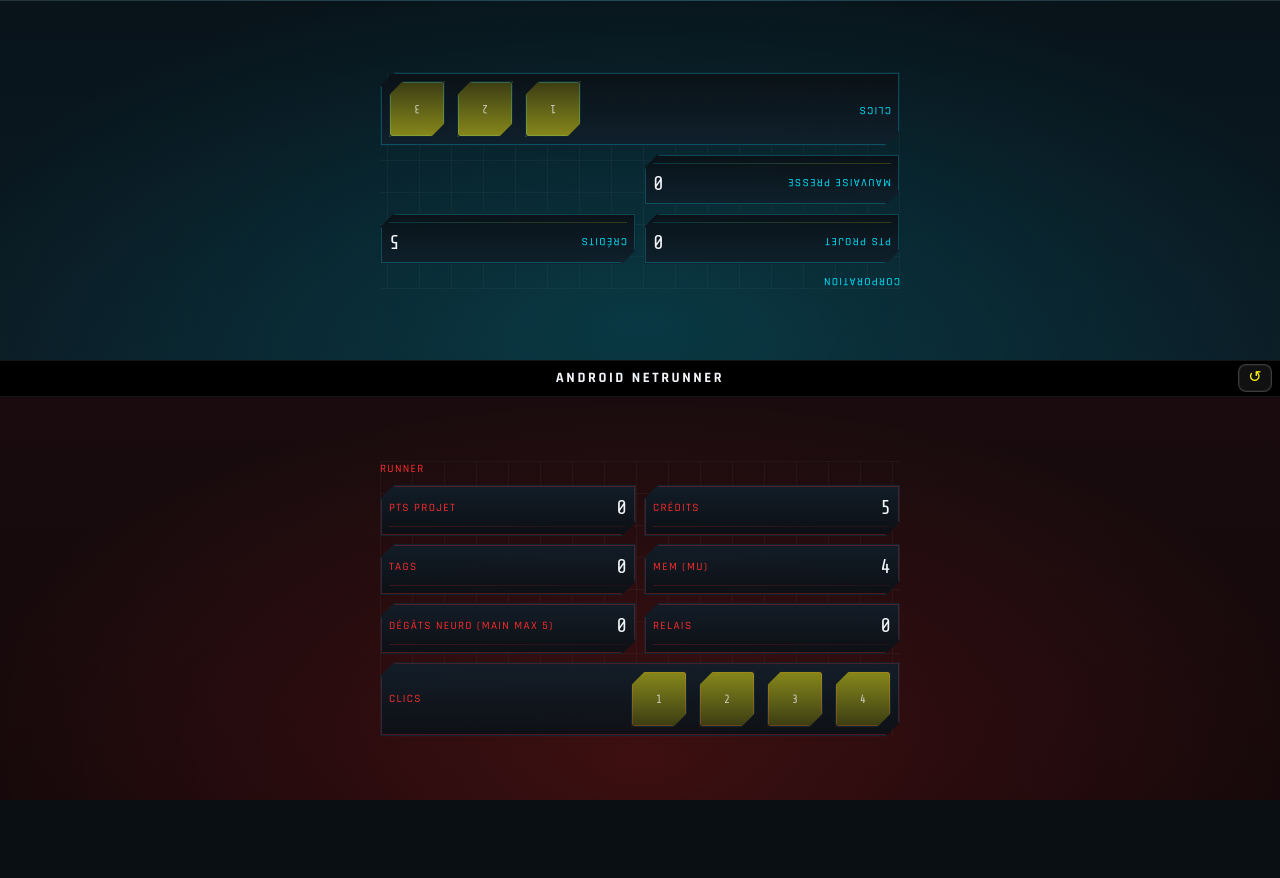
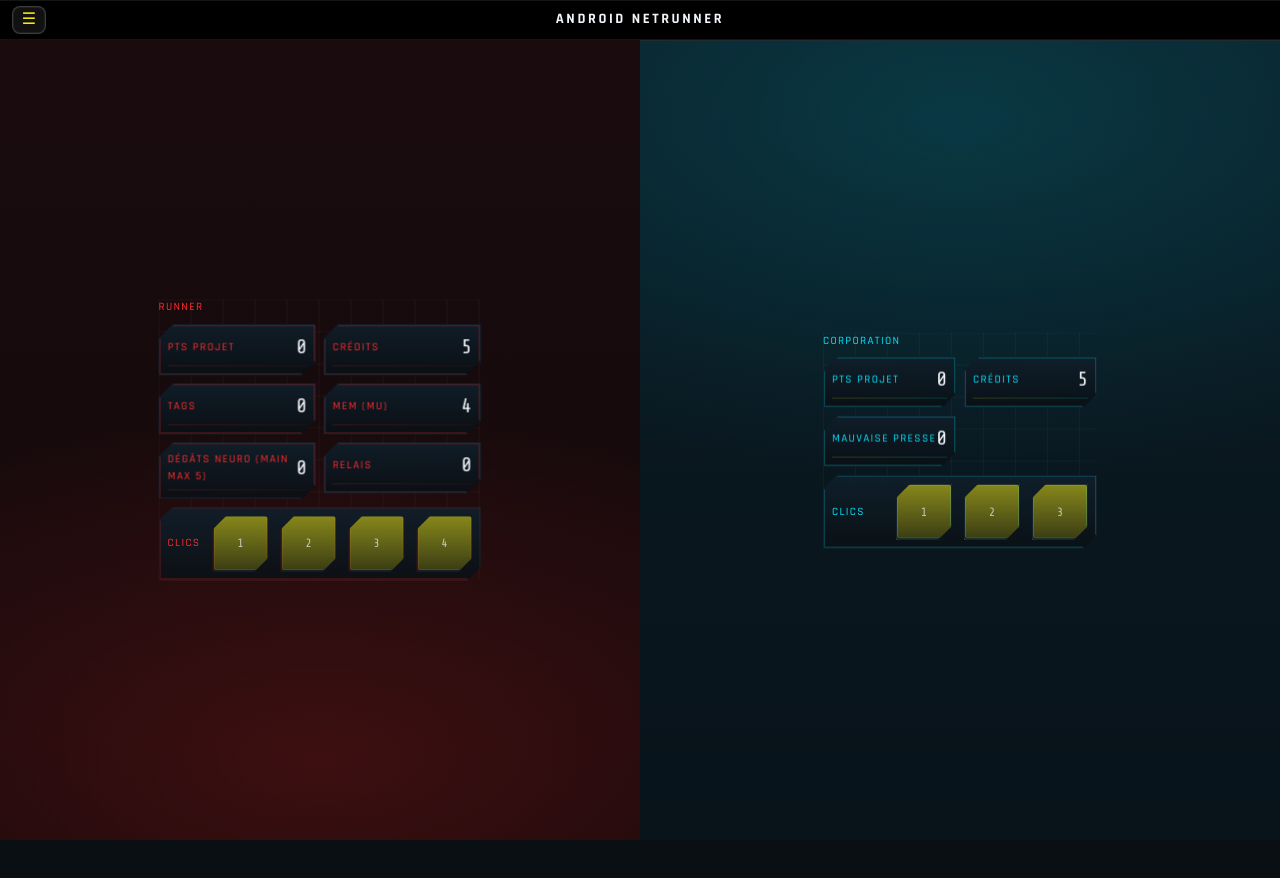
Before and after one commit to plik-bastien/appnetrunner, a Vue app: page / in a window 1280 px wide. Shown: the top 878 px of the page. Before the commit the page ends 800 px from the top, so only its background shows below. Built offline with nearby package versions, Linux system fonts and the light colour scheme.

Commit message:
with interverse

```diff
--- a/src/App.vue
+++ b/src/App.vue
@@ -1,5 +1,6 @@
 <script lang="ts" setup>
-import { ref } from 'vue'
+import { ref, onMounted } from 'vue'
+
 import SideBoard from './components/SideBoard.vue'
 import ConfirmModal from './components/ConfirmModal.vue'
 import SplashScreen from './components/SplashScreen.vue'
@@ -7,33 +8,86 @@
 const g = useGameStore()
 const askReset = ref(false)
 function doReset(){ g.reset(); askReset.value = false }
+
+const menuOpen = ref(false)
+const confirmReset = ref(false)
+const isSwapped = ref(false)
+onMounted(()=>{ isSwapped.value = localStorage.getItem('nr-swap')==='1' })
+function toggleSwap(){ isSwapped.value = !isSwapped.value; localStorage.setItem('nr-swap', isSwapped.value?'1':'0'); menuOpen.value=false }
+function openReset(){ menuOpen.value=false; confirmReset.value=true }
+
 </script>
 
 <template>
   <SplashScreen :once-per-session="false" />
-  <main class="main-screen relative">
-    <section class="half-corp border-b border-white/10 rotate-180 bg-corp-skin theme-corp">
+  <main class="main-screen relative" :class="{ 'is-swapped': isSwapped }">
+
+    <template v-if="!isSwapped">
+      <!-- Runner first (left in landscape) -->
+      <section class="half-runner bg-runner-skin theme-runner">
         <div class="section-inner">
+          <div class="rotor-wrap">
+            <div class="rotor rotor--runner">
               <div class="side-wrap">
-          <SideBoard side="corp"/>
+                <SideBoard side="runner"/>
+              </div>
+            </div>
           </div>
         </div>
       </section>
 
       <div class="mid-banner">
+        <div class="mid-banner__gear">
+          <button class="mid-banner__btn" @click="menuOpen = true" aria-label="Menu">☰</button>
+        </div>
         <div class="mid-banner__title">Android Netrunner</div>
-      <div class="mid-banner__reset">
-        <button class="mid-banner__btn" @click="askReset = true" aria-label="Réinitialiser la partie">↺</button>
       </div>
+
+      <section class="half-corp bg-corp-skin theme-corp border-t border-white/10">
+        <div class="section-inner">
+          <div class="rotor-wrap">
+            <div class="rotor rotor--corp">
+              <div class="side-wrap">
+                <SideBoard side="corp"/>
+              </div>
+            </div>
+          </div>
+        </div>
+      </section>
+    </template>
+    <template v-else>
+      <!-- Corpo first (left in landscape) -->
+      <section class="half-corp bg-corp-skin theme-corp border-t border-white/10">
+        <div class="section-inner">
+          <div class="rotor-wrap">
+            <div class="rotor rotor--corp">
+              <div class="side-wrap">
+                <SideBoard side="corp"/>
+              </div>
+            </div>
+          </div>
+        </div>
+      </section>
+
+      <div class="mid-banner">
+        <div class="mid-banner__gear">
+          <button class="mid-banner__btn" @click="menuOpen = true" aria-label="Menu">☰</button>
+        </div>
+        <div class="mid-banner__title">Android Netrunner</div>
       </div>
 
       <section class="half-runner bg-runner-skin theme-runner">
         <div class="section-inner">
+          <div class="rotor-wrap">
+            <div class="rotor rotor--runner">
               <div class="side-wrap">
                 <SideBoard side="runner"/>
               </div>
             </div>
+          </div>
+        </div>
       </section>
+    </template>
 
 <ConfirmModal
       :open="askReset"
@@ -42,5 +96,27 @@
       @confirm="doReset"
       @cancel="askReset=false"
     />
+
+    <div v-if="menuOpen" class="fixed inset-0 z-50 flex items-center justify-center">
+      <div class="fixed inset-0 bg-black/70" @click="menuOpen=false"></div>
+      <div class="cp-panel relative mx-4 w-full max-w-sm p-4 z-10">
+        <header class="mb-3 flex items-center justify-between">
+          <h3 class="cp-title">Menu</h3>
+          <button class="cp-panel px-2 py-1" @click="menuOpen=false">Fermer</button>
+        </header>
+        <div class="space-y-2">
+          <button class="cp-panel w-full px-3 py-3" @click="toggleSwap()">Inverser Runner / Corporation</button>
+          <button class="cp-panel w-full px-3 py-3" @click="openReset()">Réinitialiser la partie…</button>
+        </div>
+      </div>
+    </div>
+
+    <ConfirmModal
+      :open="askReset || confirmReset"
+      title="Réinitialiser la partie"
+      message="Ceci remettra tous les compteurs à zéro pour les deux camps."
+      @confirm="doReset(); confirmReset=false"
+      @cancel="askReset=false; confirmReset=false"
+    />
   </main>
 </template>
--- a/src/assets/style.css
+++ b/src/assets/style.css
@@ -57,3 +57,132 @@
 /* Splash transitions */
 .splash-fade-enter-active, .splash-fade-leave-active { transition: opacity .28s ease; }
 .splash-fade-enter-from, .splash-fade-leave-to { opacity: 0; }
+
+
+/* === Rotor : pivote le contenu en paysage === */
+.rotor-wrap {
+  position: relative;
+  width: 100%;
+  height: 100%;
+  isolation: isolate;
+  overflow: hidden;
+}
+.rotor {
+  position: absolute;
+  left: 50%;
+  top: 50%;
+  transform-origin: center center;
+  transform: translate(-50%, -50%);
+}
+.rotor > .side-wrap,
+.rotor .board {
+  max-width: 560px;
+}
+@media (orientation: landscape) {
+  .rotor--runner { transform: translate(-50%, -50%); }
+  .rotor--corp { transform: translate(-50%, -50%); }
+  .mid-banner {
+    position: fixed;
+    top: 0; left: 0; right: 0;
+    height: 40px;
+    z-index: 40;
+    border-bottom: 1px solid rgba(255,255,255,0.08);
+  }
+  .main-screen { flex-direction: row; }
+  .half-corp, .half-runner {
+    flex: 1 1 0%;
+    min-height: 100dvh;
+    max-height: 100dvh;
+  }
+}
+@media (orientation: portrait) {
+  .half-corp { transform: none; }
+}
+
+
+/* ===== Scroll uniquement en paysage + bandeau fixé ===== */
+
+/* En portrait : pas de scroll, on cale à la hauteur de l'écran */
+@media (orientation: portrait) {
+  html, body, .main-screen { height: 100dvh; overflow: hidden; }
+}
+
+/* En paysage : on autorise le scroll vertical global,
+   on réserve la place du bandeau (40px) et on limite un minimum de hauteur
+   pour forcer l'apparition du scroll si nécessaire. */
+@media (orientation: landscape) {
+  html, body { height: auto; overflow-y: auto; }
+
+  /* Bandeau déjà en position: fixed; height: 40px; (déclaré plus haut) */
+  .main-screen {
+    padding-top: 40px;         /* éviter que le contenu passe sous le bandeau */
+    min-height: 1100px;        /* min raisonnable -> le scroll apparaît si contenu plus grand */
+  }
+
+  /* Les panneaux gauche/droite prennent au moins toute la hauteur visible moins le bandeau,
+     mais peuvent s'étirer si le contenu dépasse (scroll global). */
+  .half-corp, .half-runner {
+    height: auto;
+    min-height: calc(100dvh - 40px);
+  }
+}
+
+
+/* Left menu button holder in banner */
+.mid-banner__gear { position:absolute; left:12px; top:50%; transform:translateY(-50%); }
+
+
+
+/* ===== ORIENTATION LAYOUT (CLEAN) ===== */
+
+/* Landscape: side-by-side, pas de rotation, bandeau fixe en haut + scroll global */
+@media (orientation: landscape) {
+  .main-screen {
+    flex-direction: row;
+    padding-top: 40px;            /* ne pas passer sous le bandeau */
+  }
+
+  .half-corp, .half-runner {
+    flex: 1 1 0%;
+    height: auto;
+    min-height: calc(100dvh - 40px);
+    max-height: 100dvh;
+  }
+
+  /* Les rotors restent droits en landscape (pas de rotate) */
+  .rotor--runner,
+  .rotor--corp {
+    transform: translate(-50%, -50%) !important;
+  }
+
+  /* Bandeau fixe (si pas déjà défini plus haut) */
+  .mid-banner {
+    position: fixed;
+    top: 0; left: 0; right: 0;
+    height: 40px;
+    z-index: 40;
+    border-bottom: 1px solid rgba(255,255,255,0.08);
+  }
+
+  /* Scroll uniquement en paysage */
+  html, body { height: auto; overflow-y: auto; }
+}
+
+/* Portrait: face-à-face avec logique "inverse" demandée
+   - Par défaut (non inversé) : Runner pivoté 180°, Corpo droite
+   - Inversé (Runner en haut) : Corpo pivotée 180°, Runner droit
+   + pas de scroll */
+@media (orientation: portrait) {
+  /* Par défaut : Corp droite */
+  .half-corp { transform: none !important; }
+
+  /* Par défaut : Runner pivoté */
+  .rotor--runner { transform: translate(-50%, -50%) rotate(180deg) !important; }
+
+  /* Quand inversé (Runner en haut) */
+  .is-swapped .rotor--runner { transform: translate(-50%, -50%) !important; }
+  .is-swapped .half-corp     { transform: rotate(180deg) !important; }
+
+  /* Pas de scroll en portrait */
+  html, body, .main-screen { height: 100dvh; overflow: hidden; }
+}
```
Also changed, not shown: 5 other files (tests, documents, lock files or other folders). Lines whose indentation alone changed are shown as unchanged.
